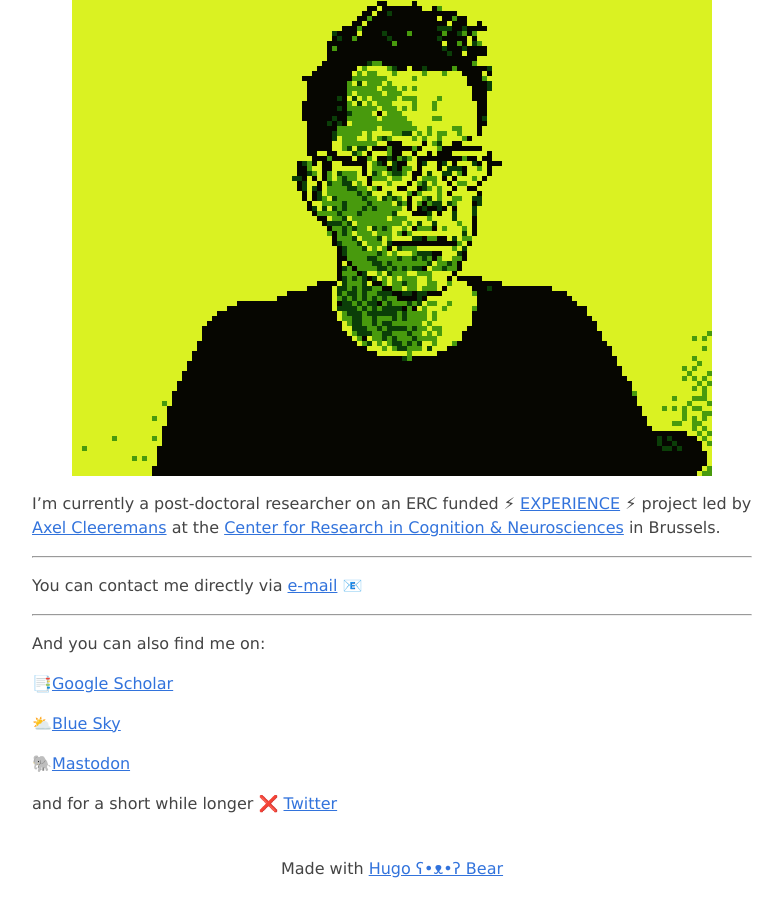
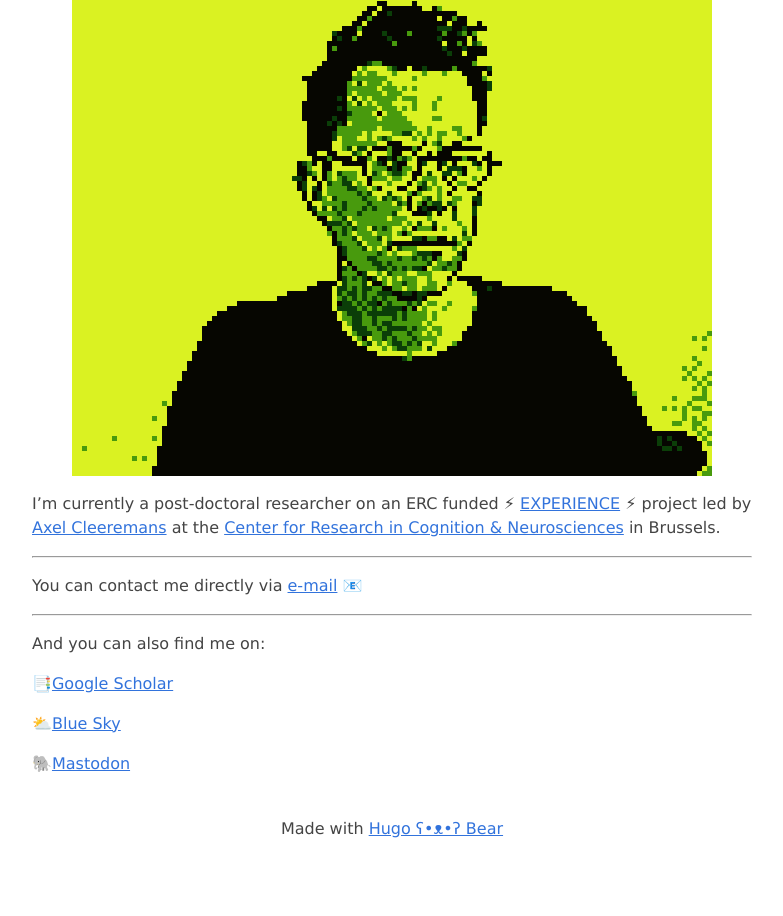
Before and after one commit to Dr-Krys/dr-krys.github.io, a plain HTML site: page index.html in a window 1280 px wide. Shown: the part 399-1315 px from the top of the page, without its empty margins (248-1031 px from the left). After the commit the page ends 1285 px from the top, so only its background shows below. Drawn offline with Linux system fonts and the light colour scheme.

Commit message:
Site Update

```diff
--- a/index.html
+++ b/index.html
@@ -258,7 +258,6 @@
 <p>📑<a href="https://scholar.google.com/citations?user=f5GS744AAAAJ&amp;hl=en">Google Scholar</a></p>
 <p>⛅<a href="https://bsky.app/profile/krysdolega.bsky.social">Blue Sky</a></p>
 <p>🐘<a href="https://scholar.social/@krysdolega">Mastodon</a></p>
-<p>and for a short while longer ❌ <a href="https://twitter.com/krysdolega">Twitter</a></p>
 
 
   </main>
```
